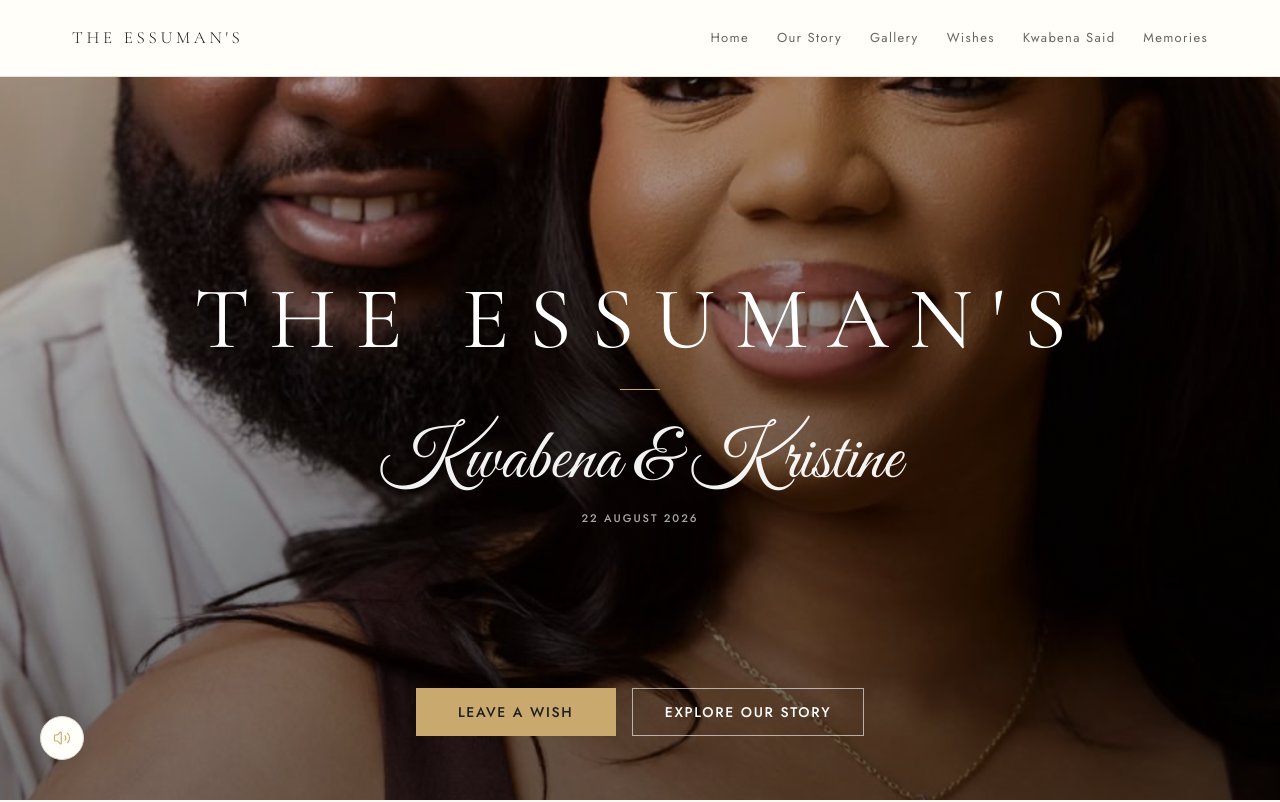
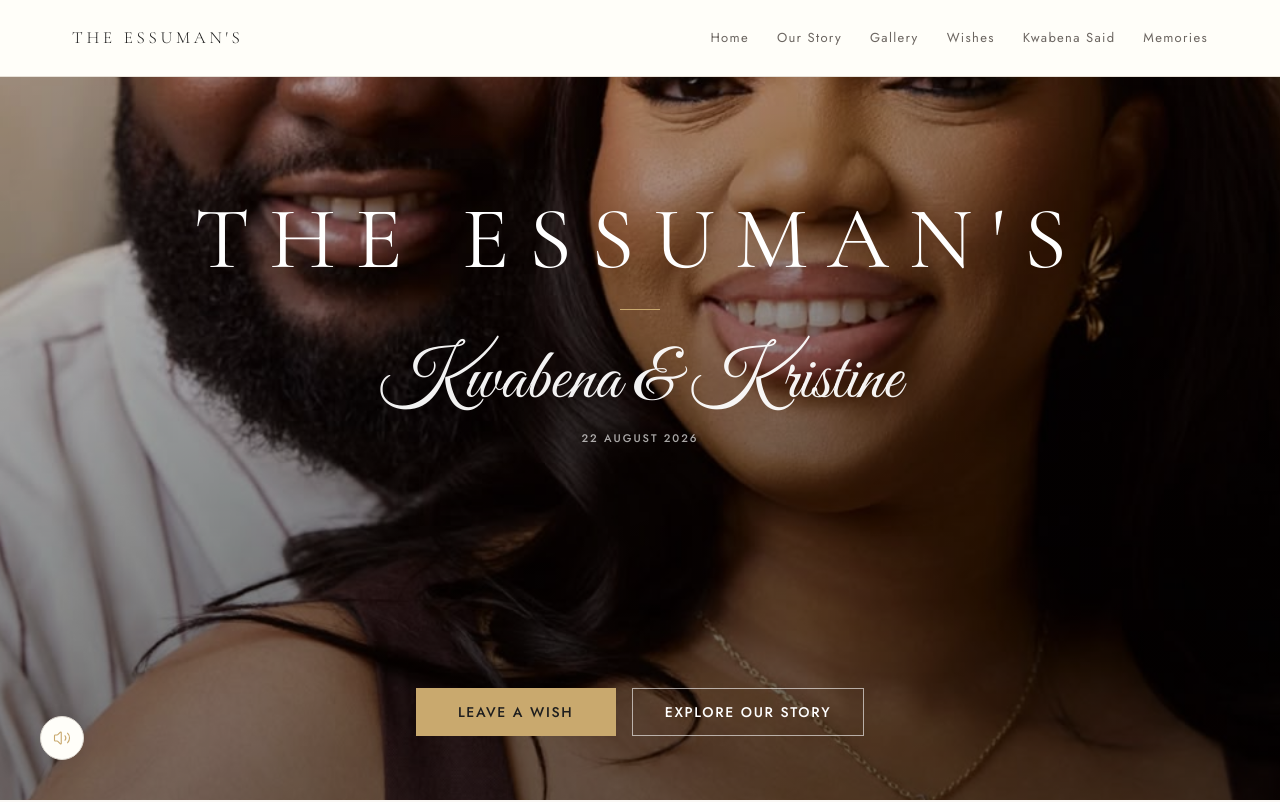
Before and after one commit to segunmultimedia/The-Essumans, a Next.js app: page / in a window 1280 px wide. Shown: the top 802 px of the page. Built offline with nearby package versions, Linux system fonts and the light colour scheme.

Commit message:
Adjust hero text vertical alignment (shifted text block higher)

```diff
--- a/src/components/sections/Hero.tsx
+++ b/src/components/sections/Hero.tsx
@@ -42,7 +42,7 @@ export default function Hero() {
       <div className="absolute inset-0 hero-overlay" aria-hidden="true" />
 
       {/* Content — vertically centered, not crammed */}
-      <div className="relative z-10 container-e flex flex-col items-center text-center">
+      <div className="relative z-10 container-e flex flex-col items-center text-center -mt-32 md:-mt-40">
 
         {/* Brand mark — dominant */}
         <motion.h1
```
